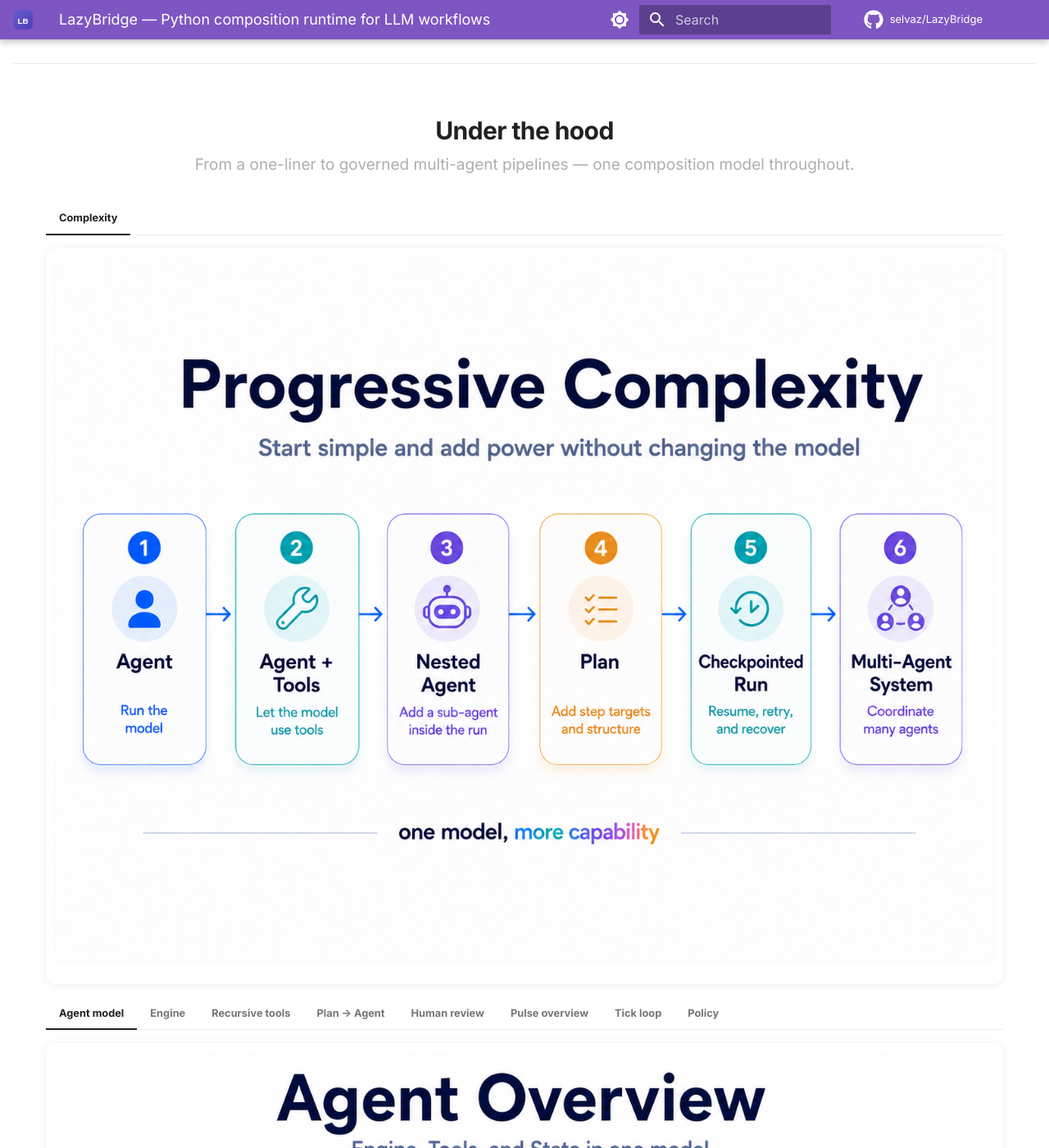
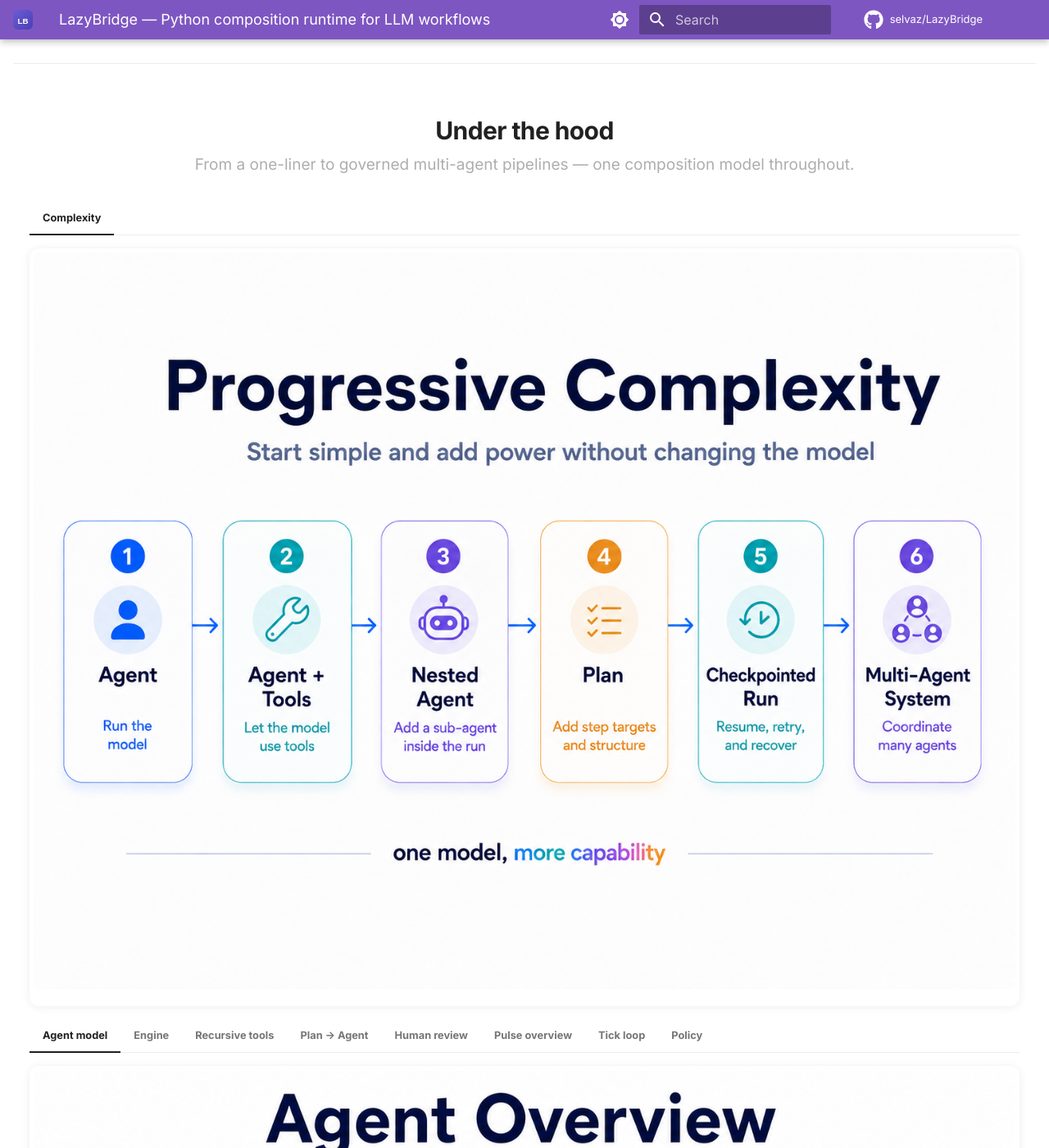
Before and after one commit to selvaz/lazybridgewebsite, an MkDocs documentation site: the page built from docs/index.md, in a window 1280 px wide and 1400 px high, scrolled down 1267 px. Shown: the whole window at 82% size. Built offline with MkDocs 1.6.1 and Material for MkDocs 9.7.7, drawn with Linux system fonts in a browser that asks for light colours; comment, search, counter and statistics services are not loaded.

Commit message:
style(home): trim diagram padding so diagrams use more of the available width
Reduce the diagram frame padding (0.5rem -> 0.25rem) and the concepts
section side padding (2rem -> 1rem). Diagrams render a bit larger within
the existing 1280px content column — no breakout, no horizontal overflow
(max-width and the section border-top stay aligned with the rest of the page).

```diff
--- a/docs/stylesheets/extra.css
+++ b/docs/stylesheets/extra.css
@@ -93,8 +93,8 @@
   max-width: 1280px;
   margin-left: auto;
   margin-right: auto;
-  padding-left: 2rem;
-  padding-right: 2rem;
+  padding-left: 1rem;
+  padding-right: 1rem;
   padding-top: 3rem;
   padding-bottom: 3rem;
   border-top: 1px solid var(--lb-border);
@@ -289,7 +289,7 @@
 .lb-diagram-wrap {
   background: #ffffff;
   border-radius: 12px;
-  padding: 0.5rem;
+  padding: 0.25rem;
   overflow: hidden;
   box-shadow: 0 1px 12px rgba(0, 0, 0, 0.07);
 }
```
